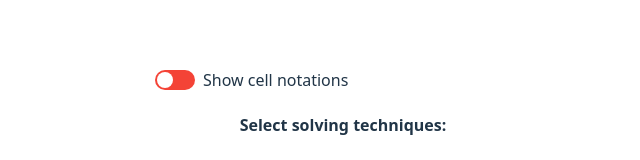
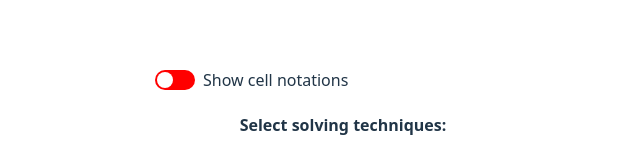
Before and after one commit to DinCarmon/SudokuSolver, a React (Vite) app in the folder Frontend/: page /gamepage in a window 1280 px wide. Shown: the part 448-608 px from the top of the page, without its empty margins (297-937 px from the left). Built offline with nearby package versions, Linux system fonts and the light colour scheme.

Commit message:
added placeholder according to cell_notation

```diff
--- a/Frontend/src/GamePage.tsx
+++ b/Frontend/src/GamePage.tsx
@@ -1,4 +1,4 @@
-import { useState, useRef, useEffect } from 'react';
+import { useState, useRef, useEffect, useLayoutEffect } from 'react';
 import { useLocation } from 'react-router-dom';
 
 function GamePage() {
@@ -10,22 +10,29 @@ function GamePage() {
   }*/
 
   const location = useLocation();
-  let board;
   const originalImage = location.state?.original_image as string | undefined;
   const wrappedImage = location.state?.wrapped_image as string | undefined;
 
+  let board;
   const [currentBoard, setCurrentBoard] = useState(board);
   // Store the history of boards
   const boardHistoryRef = useRef([board]);
+
   let cellStatus;
   const [currentCellStatus, setCurrentCellStatus] = useState<Record<string, "ok" | "error">>();
-  const [showNotations, setShowNotations] = useState(false);
-  const [cellNotation, setCellNotation] = useState();
+
+  let showNotations : boolean;
+  const [currentShowNotations, setCurrentShowNotations] = useState<boolean>(showNotations);
+
+  let cell_notation;
+  const [currentCellNotation, setCurrentCellNotation] = useState<string | undefined>(cell_notation);
+
+
 
   const boardString = currentBoard ? currentBoard.map(row => row.join(' ')).join('\n') : 'No board data';
 
   //console.log(boardString);
-  //console.log("Original image string:", originalImage?.slice(0, 100));
+  //console.log("Original image string:", origina lImage?.slice(0, 100));
   //console.log("Wrapped image string:", wrappedImage?.slice(0, 100));
 
   useEffect(() => {
@@ -33,7 +40,6 @@ function GamePage() {
     //console.log("window.history.state: ", window.history.state);
 
     const savedBoard = sessionStorage.getItem('board-data');
-
     if (savedBoard) {
       const {board} = JSON.parse(savedBoard);
       setCurrentBoard(board);
@@ -56,6 +62,25 @@ function GamePage() {
       //console.log("resetting cell status");
       setCurrentCellStatus(cellStatus);
     }
+
+    const savedShowNotations = sessionStorage.getItem('show-notations');
+    if (savedShowNotations) {
+      const {showNotations} = JSON.parse(savedShowNotations);
+      setCurrentShowNotations(showNotations);
+      console.log("saved show notations: ", showNotations);
+    }
+    else {
+      showNotations = false;
+      setCurrentShowNotations(showNotations);
+      console.log("setting show notations to false. no saved show notations in session storage");
+    }
+
+    const savedCellNotation = sessionStorage.getItem('cell-notation');
+    if (savedCellNotation) {
+      const {cellNotation} = JSON.parse(savedCellNotation);
+      setCurrentCellNotation(cellNotation);
+      console.log("saved cell notation: ", cellNotation);
+    }
   }, []);
 
   useEffect(() => {
@@ -77,6 +102,24 @@ function GamePage() {
     }
   }, [currentCellStatus]); // run every time these change
 
+  useEffect(() => {
+    if (currentShowNotations !== undefined) {
+      sessionStorage.setItem('show-notations', JSON.stringify({
+        showNotations: currentShowNotations,
+      }));
+      console.log("updating saved show notations: ", currentShowNotations);
+    }
+  }, [currentShowNotations]); // run every time these change
+
+  useEffect(() => {
+    if (currentCellNotation) {
+      sessionStorage.setItem('cell-notation', JSON.stringify({
+        cellNotation: currentCellNotation,
+      }));
+      console.log("updating saved cell notation: ", currentCellNotation);
+    }
+  }, [currentCellNotation]); // run every time these change
+
   return (
     <div>
       <h2>Sudoku Game</h2>
@@ -95,6 +138,48 @@ function GamePage() {
             {currentBoard?.flatMap((row, rowIndex) =>
               row.map((cell: any, colIndex: number) => {
                 const value = Number(cell);
+                const isEmpty = value === 0;
+
+                // Parse cell notation if available
+                let cellNotationArray: number[][] = [];
+                try {
+                  if (currentCellNotation) {
+                    // Check if it's already an array
+                    if (Array.isArray(currentCellNotation)) {
+                      cellNotationArray = currentCellNotation;
+                    } else if (typeof currentCellNotation === 'string') {
+                      // Try to parse as JSON, but handle potential issues
+                      const trimmed = currentCellNotation.trim();
+                      if (trimmed.startsWith('[') && trimmed.endsWith(']')) {
+                        cellNotationArray = JSON.parse(trimmed);
+                      } else {
+                        console.log('Cell notation is not a valid JSON array:', trimmed);
+                      }
+                    } else {
+                      console.log('Unexpected cell notation format:', currentCellNotation);
+                    }
+                  }
+                } catch (e) {
+                  console.error('Failed to parse cell notation:', e);
+                  console.error('Raw value was:', currentCellNotation);
+                  // Don't throw, just continue with empty array
+                }
+
+                // Get notation for this cell - assuming it's an array of possible numbers
+                const cellNotation: number[] = (() => {
+                  try {
+                    const cellData = cellNotationArray[rowIndex]?.[colIndex];
+                    //console.log("cell data: ", cellData);
+                    if (Array.isArray(cellData)) {
+                      return cellData.filter(num => typeof num === 'number' && num >= 1 && num <= 9);
+                    }
+                    return [];
+                  } catch (e) {
+                    console.error('Error accessing cell notation data:', e);
+                    return [];
+                  }
+                })();
+
                 return (
                   <div
                     key={`${rowIndex}-${colIndex}`}
@@ -103,7 +188,7 @@ function GamePage() {
                       borderLeft: colIndex % 3 === 0 ? '2px solid black' : '1px solid #333',
                       borderRight: (colIndex + 1) % 3 === 0 ? '2px solid black' : undefined,
                       borderBottom: (rowIndex + 1) % 3 === 0 ? '2px solid black' : undefined,
-                      backgroundColor: value === 0 ? '#f0f0f0' : 'rgba(5,0,0,0)',
+                      backgroundColor: value === 0 ? 'rgba(246, 247, 242, 20)' : 'rgba(236, 4, 4, 0)',
                       display: 'flex',
                       justifyContent: 'center',
                       alignItems: 'center',
@@ -111,12 +196,14 @@ function GamePage() {
                       fontWeight: 'bold',
                       width: '40px',
                       height: '40px',
-                      boxSizing: 'border-box'
+                      boxSizing: 'border-box',
+                      position: 'relative'
                     }}
                   >
                     <input
                       type="text"
                       maxLength={1}
+                      placeholder = {currentShowNotations ? currentCellNotation?.[rowIndex]?.[colIndex] : ''}
                       value={value !== 0 ? value : ''}
                       onChange={async (e) => {
                         const val = e.target.value;
@@ -176,8 +263,8 @@ function GamePage() {
                                 }),
                               });
                               const data_update_cell_notation = await response_update_cell_notation.json();
-                              setCellNotation(data_update_cell_notation.cell_notation);
-                              console.log("cell notation: ", cellNotation);
+                              setCurrentCellNotation(data_update_cell_notation.cell_notation);
+                              console.log("cell notation: ", data_update_cell_notation.cell_notation);
                             }
                           } catch (err) {
                             console.error("Validation error:", err);
@@ -190,15 +277,17 @@ function GamePage() {
                         border: 'none',
                         outline: 'none',
                         textAlign: 'center',
-                        fontSize: '18px',
+                        fontSize: value !== 0 ? '18px' : '10px',
                         fontWeight: 'bold',
                         backgroundColor:
                           currentCellStatus[`${rowIndex}-${colIndex}`] === "error" && value !== 0
                             ? 'red'
                             : value !== 0
                             ? 'green'
-                            : '#f0f0f0',
-                        color: 'white',
+                            : 'white',
+                        color: value === 0 ? 'black' : 'white',
+                        position: 'relative',
+                        zIndex: isEmpty ? 1 : 'auto'
                       }}
                     />
                   </div>
@@ -212,14 +301,14 @@ function GamePage() {
                 style={{
                   width: '40px',
                   height: '20px',
-                  backgroundColor: showNotations ? '#4CAF50' : '#f44336',
+                  backgroundColor: currentShowNotations ? 'green' : 'red',
                   borderRadius: '10px',
                   position: 'relative',
                   cursor: 'pointer',
                   transition: 'background-color 0.3s'
                 }}
                 onClick={async () => {
-                  setShowNotations(!showNotations);
+                  setCurrentShowNotations(!currentShowNotations);
                   const response = await fetch('http://localhost:8000/get-cell-notation', {
                     method: 'POST',
                     headers: {
@@ -228,10 +317,7 @@ function GamePage() {
                     credentials: 'include',
                   });
                   const data = await response.json();
-                  console.log("data: ", data);
-
-                  setCellNotation(data.cell_notation);
-                  console.log("cell notation: ", cellNotation);
+                  setCurrentCellNotation(data.cell_notation);
                 }}
               >
                 <div
@@ -242,7 +328,7 @@ function GamePage() {
                     borderRadius: '50%',
                     position: 'absolute',
                     top: '2px',
-                    left: showNotations ? '22px' : '2px',
+                    left: currentShowNotations ? '22px' : '2px',
                     transition: 'transform 0.3s'
                   }}
                 />
--- a/Frontend/src/UploadForm.tsx
+++ b/Frontend/src/UploadForm.tsx
@@ -33,6 +33,7 @@ function UploadForm() {
       if (data.board && data.original_image) {
         sessionStorage.removeItem('board-data');
         sessionStorage.removeItem('cell-data');
+        sessionStorage.removeItem('show-notations');
         navigate('/gamepage', {
           state: {
             board: data.board,
```
Also changed, not shown: 1 other file (tests, documents, lock files or other folders).
